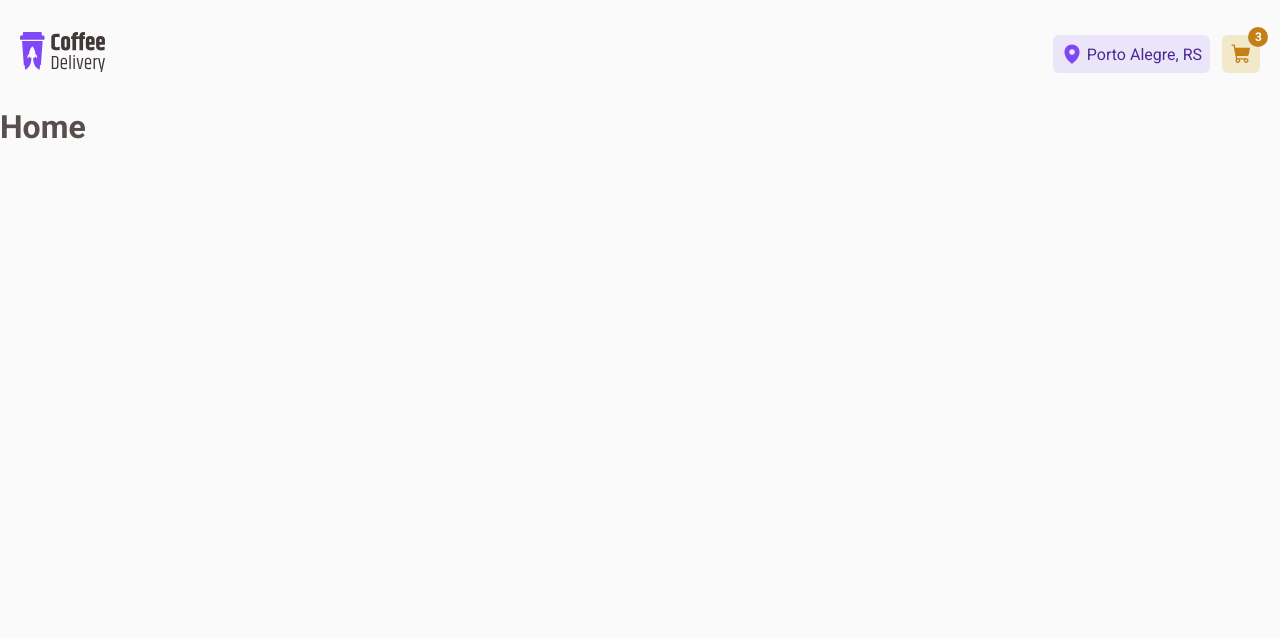
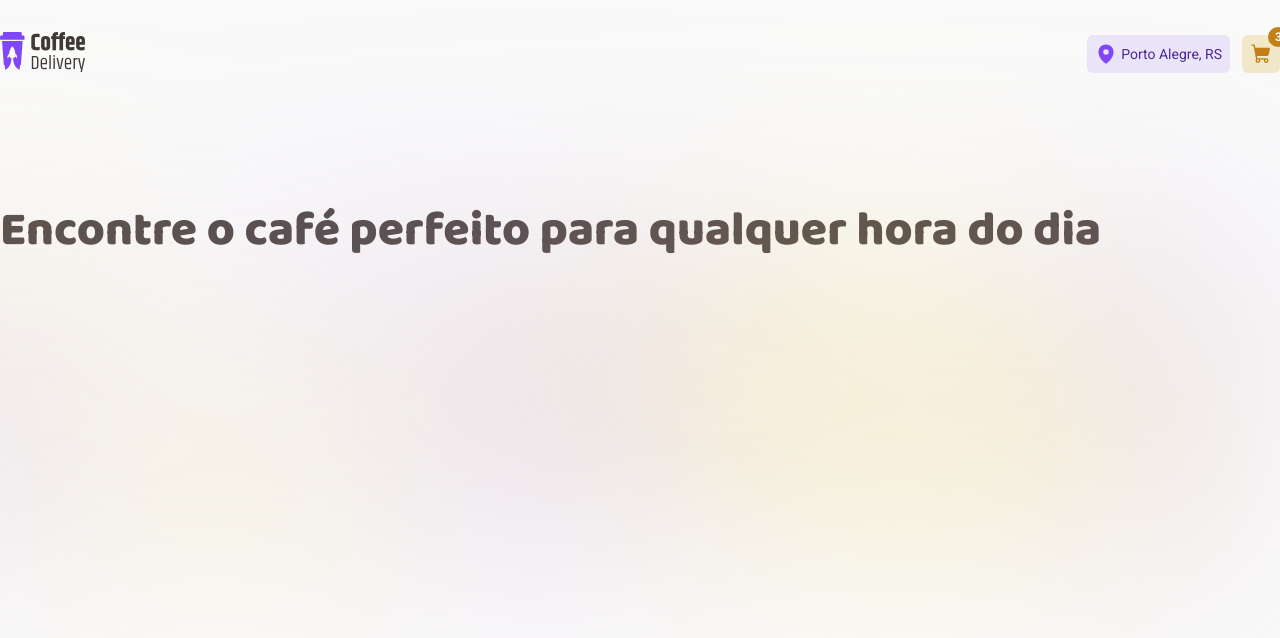
Before and after one commit to Bellorico323/Coffee-Delivery-Ignite, a React (Vite) app: page / in a window 1280 px wide. Shown: the top 638 px of the page. Built offline with nearby package versions, Linux system fonts and the light colour scheme.

Commit message:
Starting Home page

```diff
--- a/src/components/Header/style.ts
+++ b/src/components/Header/style.ts
@@ -6,8 +6,8 @@ export const HeaderContainer = styled.header`
   justify-content: space-between;
   align-items: center;
 
-  /* max-width: 1160px; */
-  padding: 2rem 1.25rem;
+  max-width: 1440px;
+  padding: 2rem 0rem;
 `
 
 export const Actions = styled.aside`
@@ -31,6 +31,7 @@ export const Actions = styled.aside`
 
     span {
       color: ${(props) => props.theme['purple-800']};
+      ${tipografia.fonts.textS}
     }
   }
 
--- a/src/pages/Home/index.tsx
+++ b/src/pages/Home/index.tsx
@@ -1,7 +1,12 @@
+import { Intro, IntroTitle } from './style'
+
 export function Home() {
   return (
-    <>
-      <h1>Home</h1>
-    </>
+    <Intro>
+      <IntroTitle>
+        <h1>Encontre o café perfeito para qualquer hora do dia</h1>
+      </IntroTitle>
+      <img src="/images/hero-bg.svg" alt="" id="hero-bg" />
+    </Intro>
   )
 }
--- a/src/pages/Home/style.ts
+++ b/src/pages/Home/style.ts
@@ -0,0 +1,23 @@
+import styled from 'styled-components'
+import { tipografia } from '../../styles/tipografia'
+
+export const Intro = styled.section`
+  height: 34rem;
+  position: relative;
+  padding: 92px 0px;
+
+  img#hero-bg {
+    object-fit: cover;
+    filter: blur(80px);
+    position: absolute;
+    top: 0px;
+    right: 0px;
+  }
+`
+export const IntroTitle = styled.div`
+  display: flex;
+  flex-direction: column;
+  h1 {
+    ${tipografia.fonts.titleXL}
+  }
+`
```
